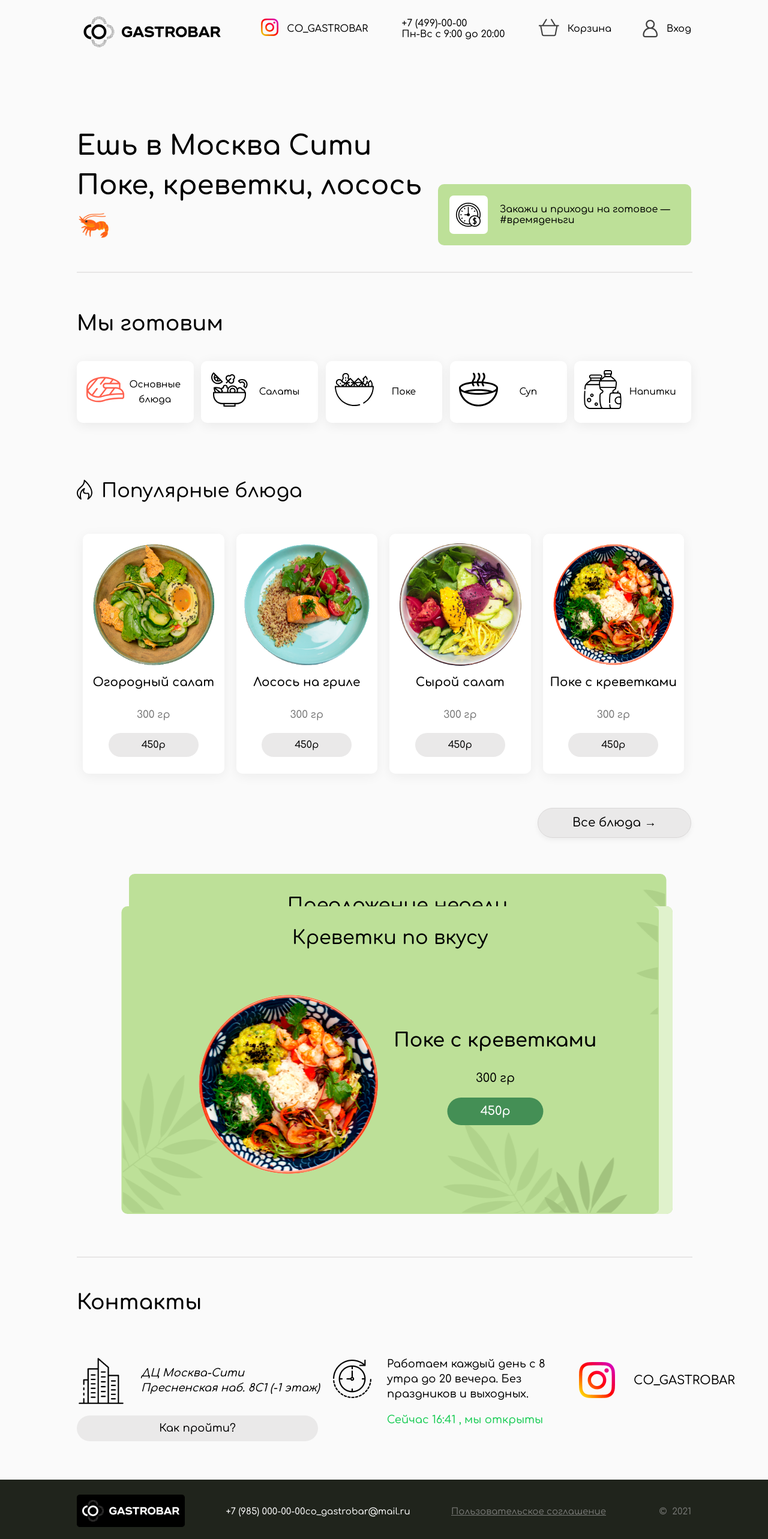
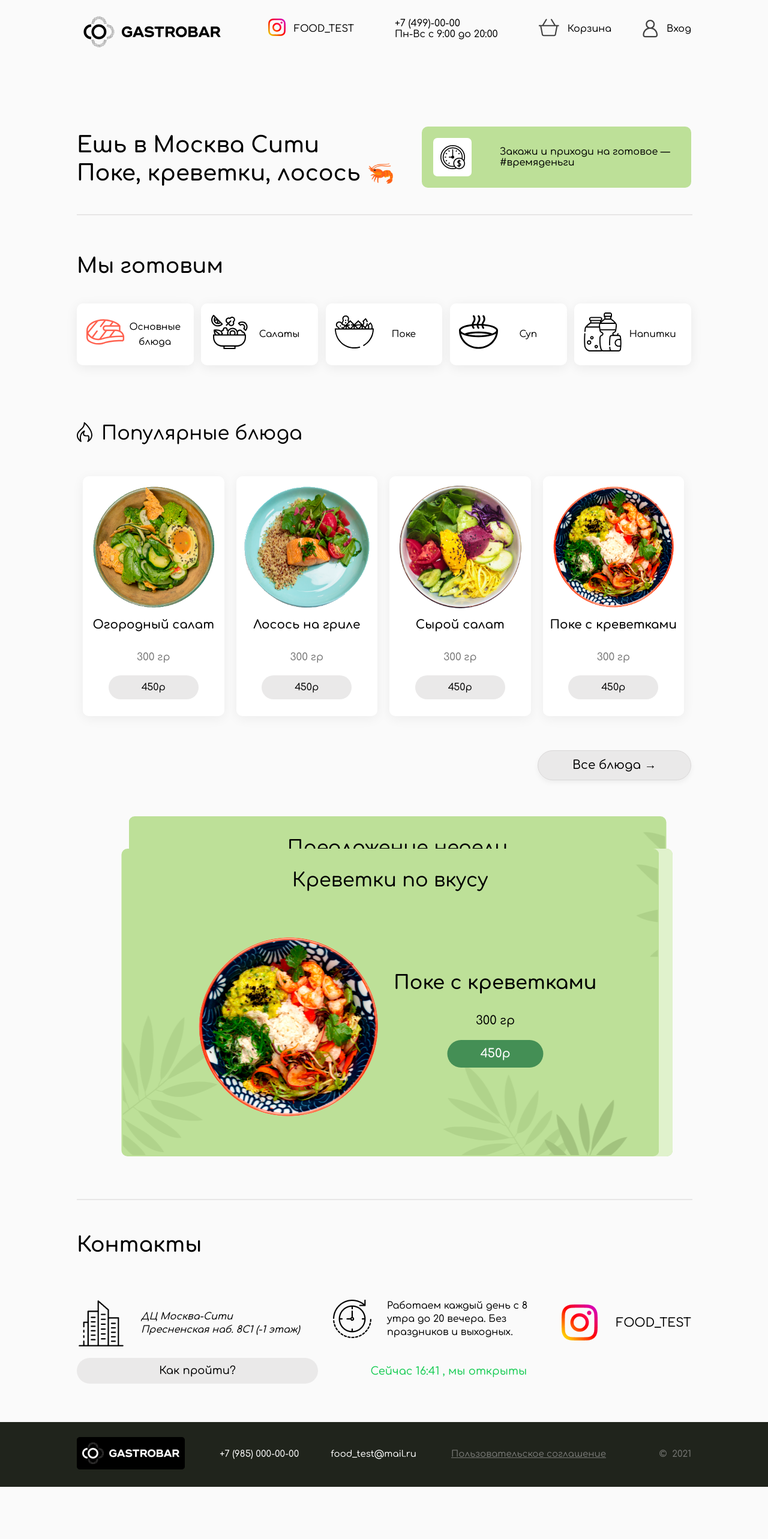
Before and after one commit to UserId56/food-app, a Vue app: page / in a window 1280 px wide. Shown: the top 2566 px of the page at 60% size. After the commit the page ends 2479 px from the top, so only its background shows below. Built offline with nearby package versions, Linux system fonts and the light colour scheme.

Commit message:
Адаптив для десктопа

```diff
--- a/public/index.html
+++ b/public/index.html
@@ -7,7 +7,7 @@
   <meta name="viewport" content="width=device-width,initial-scale=1.0">
   <link rel="icon" href="<%= BASE_URL %>favicon.ico">
   <title>
-    <%= htmlWebpackPlugin.options.title %>
+    Food BAR
   </title>
 </head>
 
--- a/src/App.vue
+++ b/src/App.vue
@@ -12,7 +12,7 @@
         <popup-info v-if="$store.state.showModalInfo" />
         <div class="foter-contact">
           <span>+7 (985) 000-00-00</span>
-          <span>co_gastrobar@mail.ru</span>
+          <span>food_test@mail.ru</span>
         </div>
         <div class="right-block">
           <router-link to="/UA" class="user-conditions" target="_blank"
@@ -61,6 +61,7 @@ body {
   .content-container {
     width: 80%;
     margin: 0 auto;
+    max-width: 1523px;
   }
   .footer-site {
     margin-top: 64px;
@@ -68,12 +69,13 @@ body {
     padding: 25px 0;
     .footer-container {
       width: 80%;
+      max-width: 1523px;
       margin: 0 auto;
       @include df-jcsb;
       align-items: center;
       .foter-contact {
         @include df-jcsb;
-        width: 30%;
+        width: 32%;
         span {
           font-weight: 500;
           @include fs-lh-c(#fff);
--- a/src/components/banner.vue
+++ b/src/components/banner.vue
@@ -91,6 +91,7 @@ export default {
   width: 70vw;
   height: 568px;
   margin: 0 auto;
+  max-width: 1344px;
   .banner-list_first-element {
     position: absolute;
     background-color: #bde098;
@@ -98,6 +99,7 @@ export default {
     background-repeat: no-repeat;
     padding: 32px 101px 0;
     width: 70vw;
+    max-width: 1344px;
     height: 513px;
     border: 2.5px solid #bde098;
     box-sizing: border-box;
@@ -128,6 +130,7 @@ export default {
     position: absolute;
     transform: translateY(54px) translateX(33px);
     width: 70vw;
+    max-width: 1344px;
     height: 513px;
     background: #e0f2cc;
     border-radius: 10px;
--- a/src/components/cardFoodInfo.vue
+++ b/src/components/cardFoodInfo.vue
@@ -89,36 +89,24 @@ export default {
       this.NoShowInput = false;
       return;
     }
-    console.log();
     for (let element of this.$store.state.products) {
-      console.log("------------------------");
-      console.log("ID select = ", this.$store.state.itemselect);
-      console.log("ID product = ", element.id);
-
       if (element.id == this.$store.state.itemselect) {
-        console.log("PRODUCT TRUE");
         Object.assign(this.itemFood, element);
-        console.log(this.itemFood.ingredients);
         this.itemFood.count = 0;
         for (let cartItem of this.$store.state.cart.products) {
           if (cartItem.id == this.$store.state.itemselect) {
-            console.log("CART TRUE");
             this.itemFood.count = cartItem.count;
             this.NoShowInput = false;
             break;
           }
         }
         break;
-      } else {
-        console.log("FALSE");
       }
     }
-    console.log("------------------------");
     let ingredients = [];
     this.itemFood.ingredients.forEach((element) => {
       for (let i = 0; i < this.$store.state.ingredients.length; i++) {
         if (element == this.$store.state.ingredients[i].id) {
-          console.log("ing true");
           ingredients.push(this.$store.state.ingredients[i]);
           break;
         }
--- a/src/components/itemFood.vue
+++ b/src/components/itemFood.vue
@@ -20,7 +20,7 @@
       <div
         class="food-price"
         v-text="itemFood.price + 'р'"
-        @click.stop="addItem"
+        @click.stop="openInfo('open')"
       ></div>
     </div>
   </div>
@@ -38,14 +38,10 @@ export default {
     },
   },
   methods: {
-    addItem() {
-      this.openInfo("open");
-    },
     openInfo(openinBanner) {
       if (this.$props.itsBanner && openinBanner != "open") {
       } else {
         this.$store.commit("openInfo", this.itemFood.id);
-        console.log("openInfo");
       }
     },
   },
--- a/src/components/navigation.vue
+++ b/src/components/navigation.vue
@@ -33,12 +33,12 @@ export default {
     left: 0;
     top: 17px;
     width: 0;
-    border: 0 solid #868686;
     transform: rotate(180deg);
-    transition: width 0.5s, border 0.5s;
+    transition: width 0.5s;
   }
   .back-page:hover:after {
-    border: 1px solid #868686;
+    height: 1px;
+    background-color: #868686;
     width: 77%;
   }
 }
--- a/src/components/popupInfo.vue
+++ b/src/components/popupInfo.vue
@@ -48,6 +48,7 @@ export default {
     background: #ffffff;
     border-radius: 10px;
     width: 80%;
+    max-width: 1523px;
   }
 }
 .all-info-container::after {
--- a/src/store/index.js
+++ b/src/store/index.js
@@ -14,7 +14,7 @@ export default new Vuex.Store({
     itemselect: null,
     showModalInfo: false,
     about: {
-      social: "CO_GASTROBAR",
+      social: "FOOD_TEST",
       phone: "+7 (499)-00-00",
       mail: "co_gastrobar@mail.ru",
       inn: "ИНН: 503457002",
--- a/src/views/Home.vue
+++ b/src/views/Home.vue
@@ -52,7 +52,7 @@
         </div>
         <div class="info-block-inst">
           <img src="../assets/img/interface/instagram.png" alt="instagram" />
-          <span class="instagram-name">CO_GASTROBAR</span>
+          <span class="instagram-name" v-text="socialText"></span>
         </div>
       </div>
     </div>
@@ -79,6 +79,7 @@ export default {
         work: "мы открыты",
         close: "мы закрыты",
       },
+      socialText: this.$store.state.about.social,
     };
   },
   methods: {
@@ -86,6 +87,7 @@ export default {
       window.open("https://goo.gl/maps/2ktGdXP3mTm6LaCe8");
     },
     workTime() {
+      console.log(12);
       let currentDate = new Date();
       let tempDate = {
         date: currentDate,
@@ -121,8 +123,8 @@ export default {
       span {
         font-style: normal;
         font-weight: 600;
-        font-size: 45px;
-        line-height: 66px;
+        font-size: 37px;
+        line-height: 47px;
       }
     }
     .home-title_info-banner {
@@ -178,9 +180,9 @@ export default {
           .adress-text {
             margin-left: 26px;
             font-weight: 500;
-            font-size: 18px;
-            line-height: 25px;
-            width: 320px;
+            font-size: 16px;
+            line-height: 22px;
+            width: 266px;
           }
         }
         .how-go {
@@ -198,7 +200,7 @@ export default {
         .work-time {
           text-align: center;
           padding-left: 30px;
-          margin-top: 20px;
+          margin-top: 44px;
           font-size: 18px;
           line-height: 21px;
           color: #c62727;
```
Also changed, not shown: package.json (line endings or trailing spaces), 1 other file (tests, documents, lock files or other folders).
